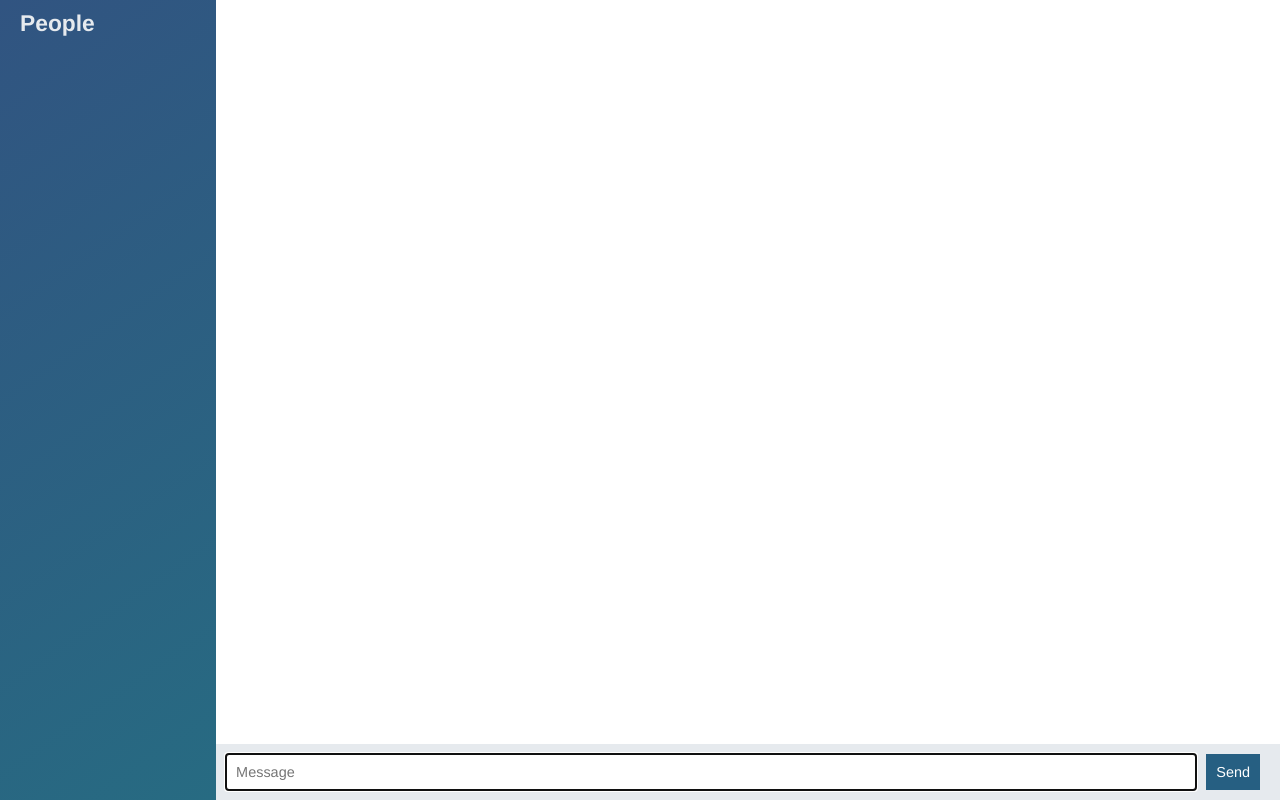
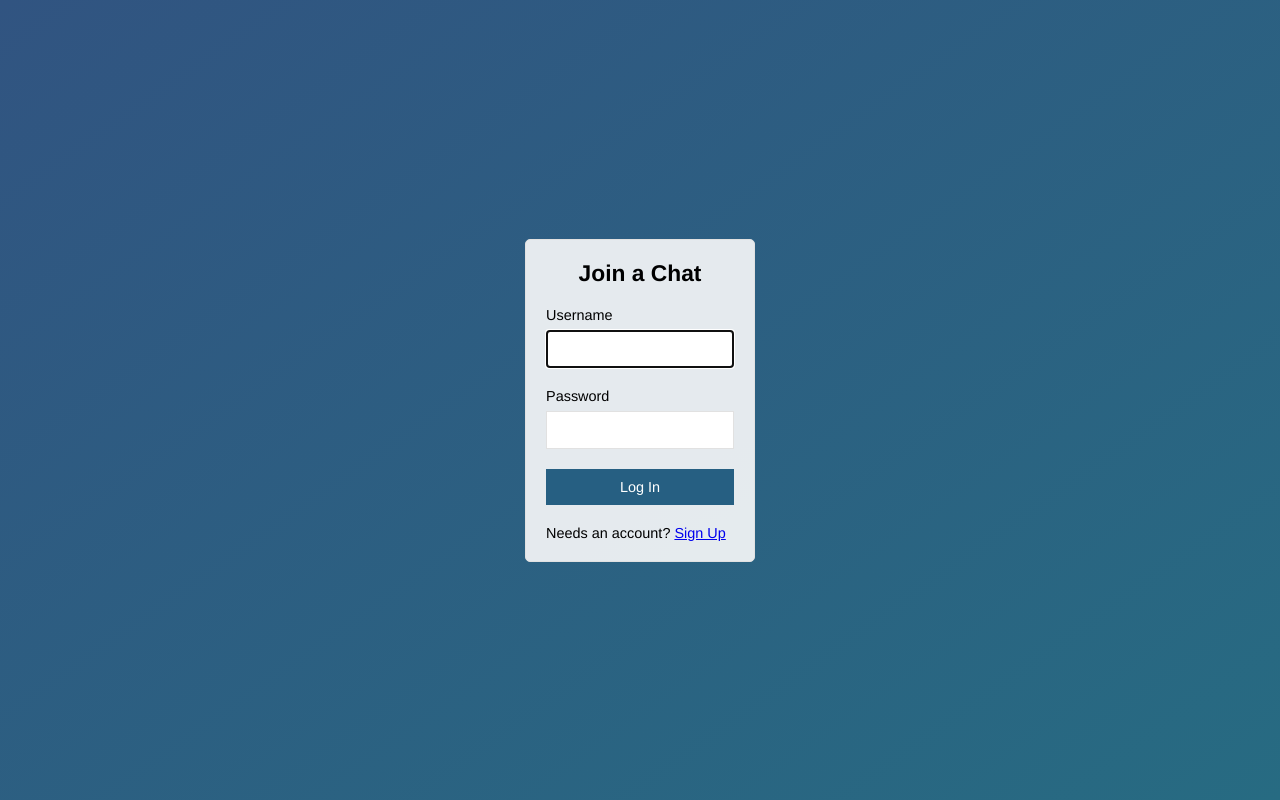
Before and after one commit to Moiz1524/chat_app, a website: page public/index.html in a window 1280 px wide. Drawn offline with nearby package versions, Linux system fonts and the light colour scheme; no server answers.

Commit message:
Add join page that submits to chat.html..

```diff
--- a/package.json
+++ b/package.json
@@ -4,6 +4,8 @@
   "description": "",
   "main": "index.js",
   "dependencies": {
+    "ejs": "^2.6.1",
+    "ejs-mate": "^3.0.0",
     "express": "^4.16.4",
     "moment": "^2.24.0",
     "socket.io": "^2.2.0"
--- a/public/index.html
+++ b/public/index.html
@@ -2,47 +2,31 @@
 <html lang="en" dir="ltr">
   <head>
     <meta charset="utf-8">
+    <title>Join | ChatApp</title>
+    <meta name="viewport" content="width=device-width, initial scale=1, user-scalable=no">
     <link rel="stylesheet" href="/css/styles.css">
-    <title></title>
   </head>
-  <body class="chat">
-
-      <div class="chat__sidebar">
-        <h3>People</h3>
-        <div id="users"></div>
+  <body class="centered-form">
+    <div class="centered-form__form">
+      <form action='/chat.html'>
+        <div class="form-field">
+          <h3>Join a Chat</h3>
+        </div>
+        <div class="form-field">
+          <label>Username</label>
+          <input type="text" name="name" autofocus/>
+        </div>
+        <div class="form-field">
+          <label>Password</label>
+          <input type="password" name="password"/>
+        </div>
+        <div class="form-field">
+          <button>Log In</button>
+        </div>
+      </form>
+      <div class="form-field">
+        <h4 class="">Needs an account? <a href="/signup">Sign Up</a></h4>
       </div>
-
-      <div class="chat__main">
-        <ol id="messages"class="chat__messages"></ol>
-
-        <div class="chat__footer">
-          <form id="message-form" >
-            <input name="message" type="text" placeholder="Message"/ autofocus autocomplete="off">
-            <button>Send</button>
-          </form>
-
-          <!-- <button id="send-location">Send location</button> -->
-
-        </div>
-            </div>
-
-      <script id="message-template" type="text/template">
-        <li class="message">
-          <div class="message__title">
-            <h4>{{from}}</h4>
-            <span>{{createdAt}}</span>
-          </div>
-          <div class="message__body">
-            <p>{{text}}</p>
-          </div>
-        </li>
-      </script>
-
-
-      <script src="/socket.io/socket.io.js"></script>
-      <script src="/js/libs/jquery-3.3.1.min.js"></script>
-      <script src="/js/libs/moment.js"></script>
-      <script src="/js/libs/mustache.js"></script>
-      <script src="/js/index.js"></script>
+    </div>
   </body>
 </html>
```
Also changed, not shown: public/chat.html (added, +49 -0 lines), public/js/chat.js (renamed from public/js/index.js), 1 other file.
